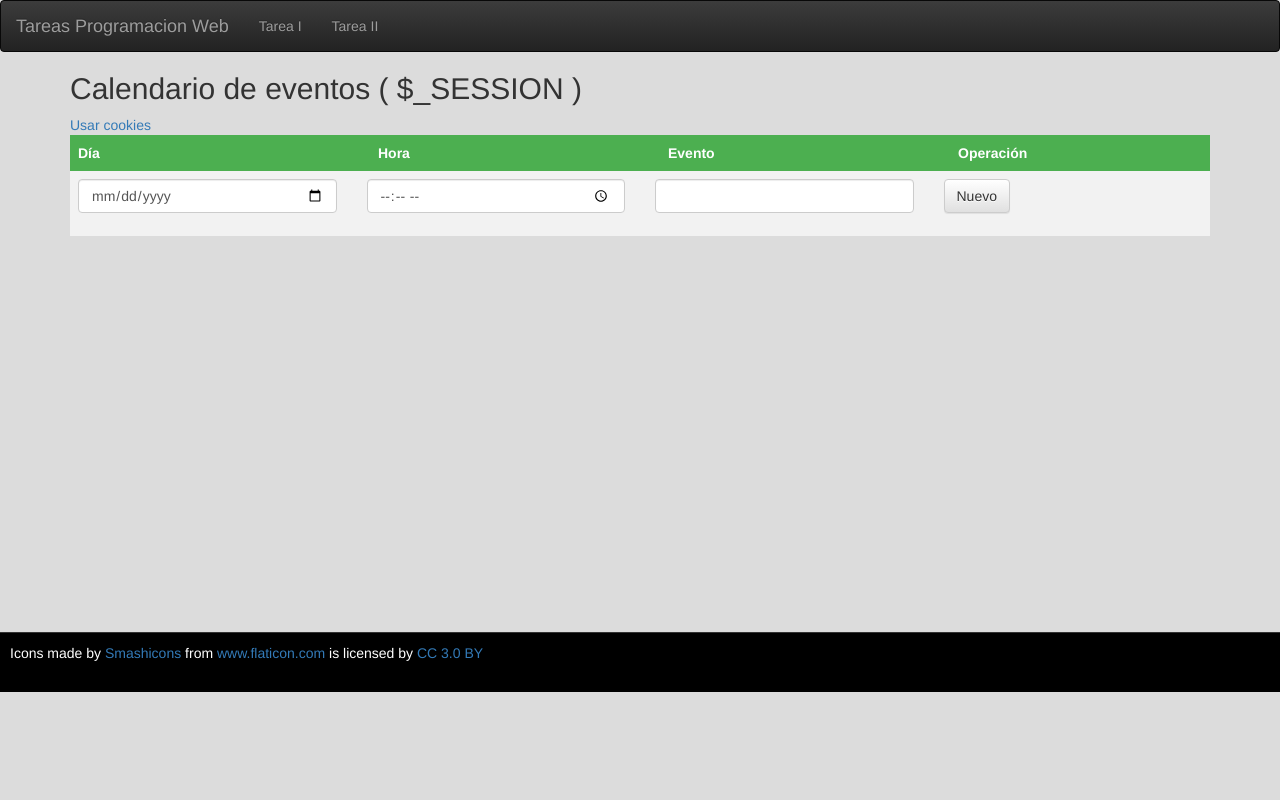
After one commit to Jupagar77/prograwebtareas, a PHP site: page /tarea2/agendaSessions.php in a window 1280 px wide. The commit adds this page. Run offline with PHP 8.4, Linux system fonts and the light colour scheme; the visitor is signed in with stand-in values (Sample User, id 1); data that the repository does not hold is empty.

Commit message:
tarea 2./

```diff
--- /dev/null
+++ b/tarea2/agendaSessions.php
@@ -0,0 +1,200 @@
+<?php
+/**
+ * Created by PhpStorm.
+ * User: juan
+ * Date: 17/02/18
+ * Time: 12:34 PM
+ */
+
+?>
+
+<!doctype html>
+<html lang="en">
+<head>
+    <meta charset="UTF-8">
+    <meta name="viewport"
+          content="width=device-width, user-scalable=no, initial-scale=1.0, maximum-scale=1.0, minimum-scale=1.0">
+    <meta http-equiv="X-UA-Compatible" content="ie=edge">
+    <title>Tareas Programacion Web - UNA - 115920802</title>
+
+    <script rel="script" src="https://ajax.googleapis.com/ajax/libs/jquery/3.3.1/jquery.min.js"></script>
+
+    <!-- Latest compiled and minified CSS -->
+    <link rel="stylesheet" href="https://maxcdn.bootstrapcdn.com/bootstrap/3.3.7/css/bootstrap.min.css"
+          integrity="sha384-BVYiiSIFeK1dGmJRAkycuHAHRg32OmUcww7on3RYdg4Va+PmSTsz/K68vbdEjh4u" crossorigin="anonymous">
+
+    <!-- Optional theme -->
+    <link rel="stylesheet" href="https://maxcdn.bootstrapcdn.com/bootstrap/3.3.7/css/bootstrap-theme.min.css"
+          integrity="sha384-rHyoN1iRsVXV4nD0JutlnGaslCJuC7uwjduW9SVrLvRYooPp2bWYgmgJQIXwl/Sp" crossorigin="anonymous">
+
+    <!-- Latest compiled and minified JavaScript -->
+    <script src="https://maxcdn.bootstrapcdn.com/bootstrap/3.3.7/js/bootstrap.min.js"
+            integrity="sha384-Tc5IQib027qvyjSMfHjOMaLkfuWVxZxUPnCJA7l2mCWNIpG9mGCD8wGNIcPD7Txa"
+            crossorigin="anonymous"></script>
+
+    <link rel="shortcut icon" type="image/png" href="../images/icon.png"/>
+
+    <style rel="stylesheet">
+        html, body {
+            background: gainsboro;
+            height: 100%;
+        }
+
+        table {
+            border-collapse: collapse;
+            width: 100%;
+            margin-bottom: 20px;
+        }
+
+        th, td {
+            text-align: left;
+            padding: 8px;
+        }
+
+        tr:nth-child(even) {
+            background-color: #f2f2f2
+        }
+
+        th {
+            background-color: #4CAF50;
+            color: white;
+        }
+    </style>
+</head>
+<body>
+
+<header>
+    <nav class="navbar navbar-inverse" style="margin-bottom:0">
+        <div class="container-fluid">
+            <div class="navbar-header">
+                <a class="navbar-brand" href="../index.php">Tareas Programacion Web</a>
+            </div>
+            <ul class="nav navbar-nav">
+                <li><a href="../tarea1/convertidorUnidades.php">Tarea I</a></li>
+            </ul>
+            <ul class="nav navbar-nav">
+                <li><a href="agendaCookies.php">Tarea II</a></li>
+            </ul>
+        </div>
+    </nav>
+</header>
+
+<?php
+$data = $_POST;
+$eventos = [];
+session_start();
+if ($data) {
+    if ($data['tipo'] == "agregar") {
+        $eventos = $_SESSION['eventos'];
+        if ($eventos) {
+            $eventos = json_decode($eventos);
+            $evento = [
+                "dia" => $data['dia'],
+                "hora" => $data['hora'],
+                "evento" => $data['evento'],
+            ];
+            if(!is_array($eventos)){
+                $eventos = (array)($eventos);
+            }
+            $eventos[] = (object)$evento;
+            $_SESSION['eventos'] = json_encode($eventos);
+        } else {
+            $evento = [
+                "dia" => $data['dia'],
+                "hora" => $data['hora'],
+                "evento" => $data['evento'],
+            ];
+            $eventos[] = (object)$evento;
+            $_SESSION['eventos'] = json_encode($eventos);
+        }
+    } else {
+        if ($data['tipo'] == "borrar") {
+            if ($_SESSION['eventos']) {
+                $eventos = json_decode($_SESSION['eventos']);
+
+                if(is_array($eventos))
+                    unset($eventos[$data["evento"]]);
+                else{
+                    $id = $data["evento"];
+                    unset($eventos->$id);
+                }
+                $_SESSION['eventos'] = json_encode($eventos);
+            }
+        }
+    }
+} else {
+    if ($_SESSION['eventos'])
+        $eventos = json_decode($_SESSION['eventos']);
+}
+
+?>
+
+<div class="container" style="height: 580px">
+    <h2>Calendario de eventos ( $_SESSION ) </h2>
+    <a style="margin-bottom: 20px" href="agendaCookies.php">Usar cookies</a>
+    <table class="tg" style="width: 100%">
+        <tr>
+            <th width="300" class="tg-yw4l">
+                Día
+            </th>
+            <th width="290" class="tg-yw4l">
+                Hora
+            </th>
+            <th width="290" class="tg-yw4l">
+                Evento
+            </th>
+            <th class="tg-yw4l">
+                Operación
+            </th>
+        </tr>
+
+        <?php
+        foreach ($eventos as $key => $evento) {
+            echo '<tr>
+                  <td> ' . $evento->dia . '</td>
+                  <td> ' . $evento->hora . '</td>
+                  <td> ' . $evento->evento . '</td>
+                  <td>
+                    <form action="agendaSessions.php" method="post">
+                    <input type="hidden" name="tipo" value="borrar"></input>
+                    <input type="hidden" name="evento" value="' . $key . '"></input>
+                    <button type="submit" class="btn btn-default">Borrar</button>
+                    </form>
+                  </td>
+                    </tr>';
+        }
+        ?>
+        <tr>
+            <td class="tg-yw4l" colspan="4">
+                <form action="agendaSessions.php" class="row" method="post">
+                    <input type="hidden" name="tipo" value="agregar"> </input>
+                    <div class="form-group col-sm-3">
+                        <input type="date" class="form-control" name="dia">
+                    </div>
+
+                    <div class="form-group col-sm-3">
+                        <input type="time" class="form-control" name="hora">
+                    </div>
+
+                    <div class="form-group col-sm-3">
+                        <input type="text" class="form-control" name="evento">
+                    </div>
+
+                    <div class="form-group col-sm-3">
+                        <button type="submit" class="btn btn-default">Nuevo</button>
+                    </div>
+                </form>
+            </td>
+        </tr>
+    </table>
+</div>
+
+<footer style="height:60px;padding: 10px; border-top: #333333 solid 1px; background: black; color: white">
+    <div>Icons made by <a href="https://www.flaticon.com/authors/smashicons" title="Smashicons">Smashicons</a> from <a
+            href="https://www.flaticon.com/" title="Flaticon">www.flaticon.com</a> is licensed by <a
+            href="http://creativecommons.org/licenses/by/3.0/" title="Creative Commons BY 3.0" target="_blank">CC
+            3.0 BY</a></div>
+</footer>
+
+</body>
+</html>
```
Also changed, not shown: index.php (+13 -3 lines), tarea1/convertidorUnidades.php (+5 -2 lines), tarea2/agendaCookies.php (added, +200 -0 lines), images/cookie.ico (added), images/logo-php-session.png (added), images/wordpress-session.png (added).
